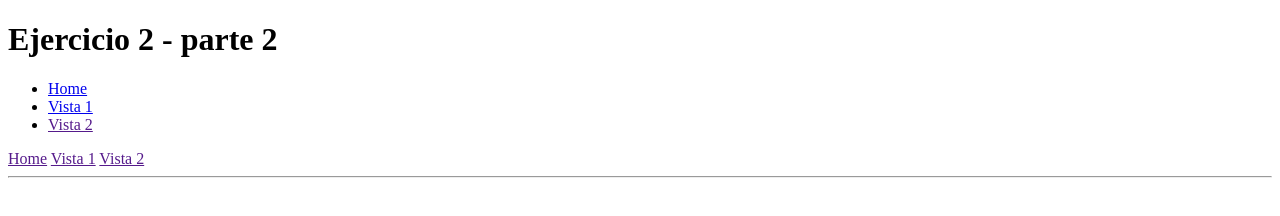
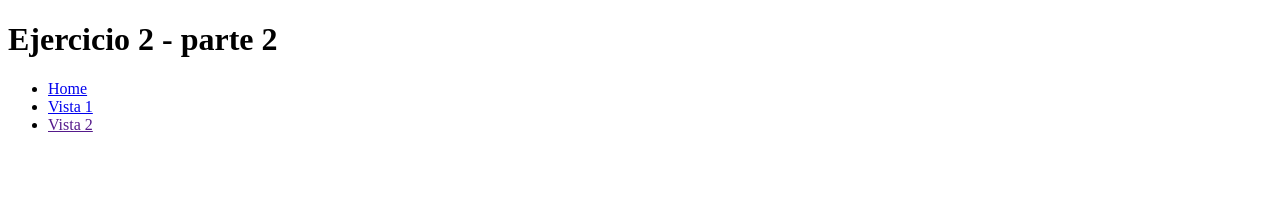
Before and after one commit to marcruzsec/Web1, a plain HTML site: page vista1.html in a window 1280 px wide. Drawn offline with Linux system fonts and the light colour scheme.

Commit message:
primer commit

```diff
--- a/vista1.html
+++ b/vista1.html
@@ -16,14 +16,15 @@
             <li><a href="vista1.html">Vista 1</a></li>
             <li><a href="">Vista 2</a></li>
           </ul>
-        </nav>
+    </header>
 
-        <nav>
-          <a href="">Home</a>
-          <a href="">Vista 1</a>
-          <a href="">Vista 2</a>
-        </nav>
-        <hr />
-    </header>
+    <main>
+
+    </main>
+
+<footer>
+
+</footer>
+
 </body>
 </html>
```
Also changed, not shown: index.html (+4 -4 lines).
